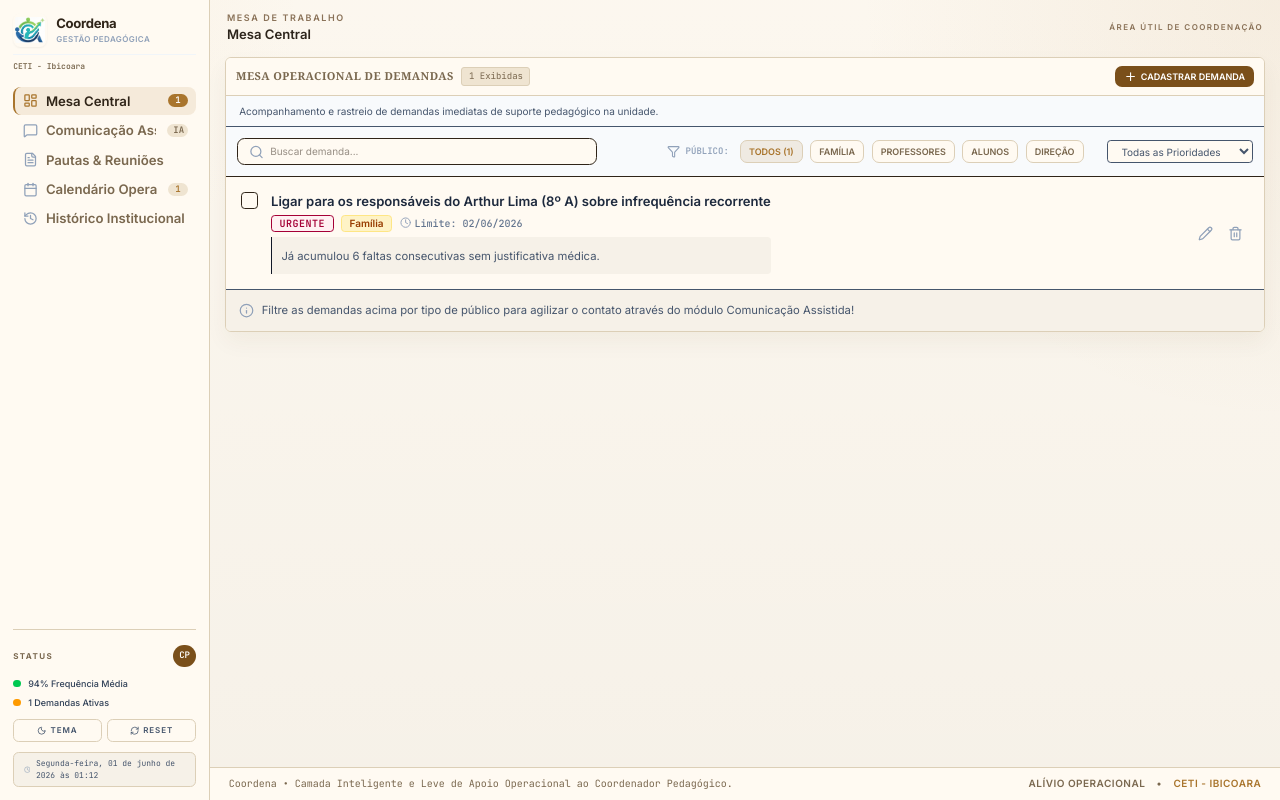
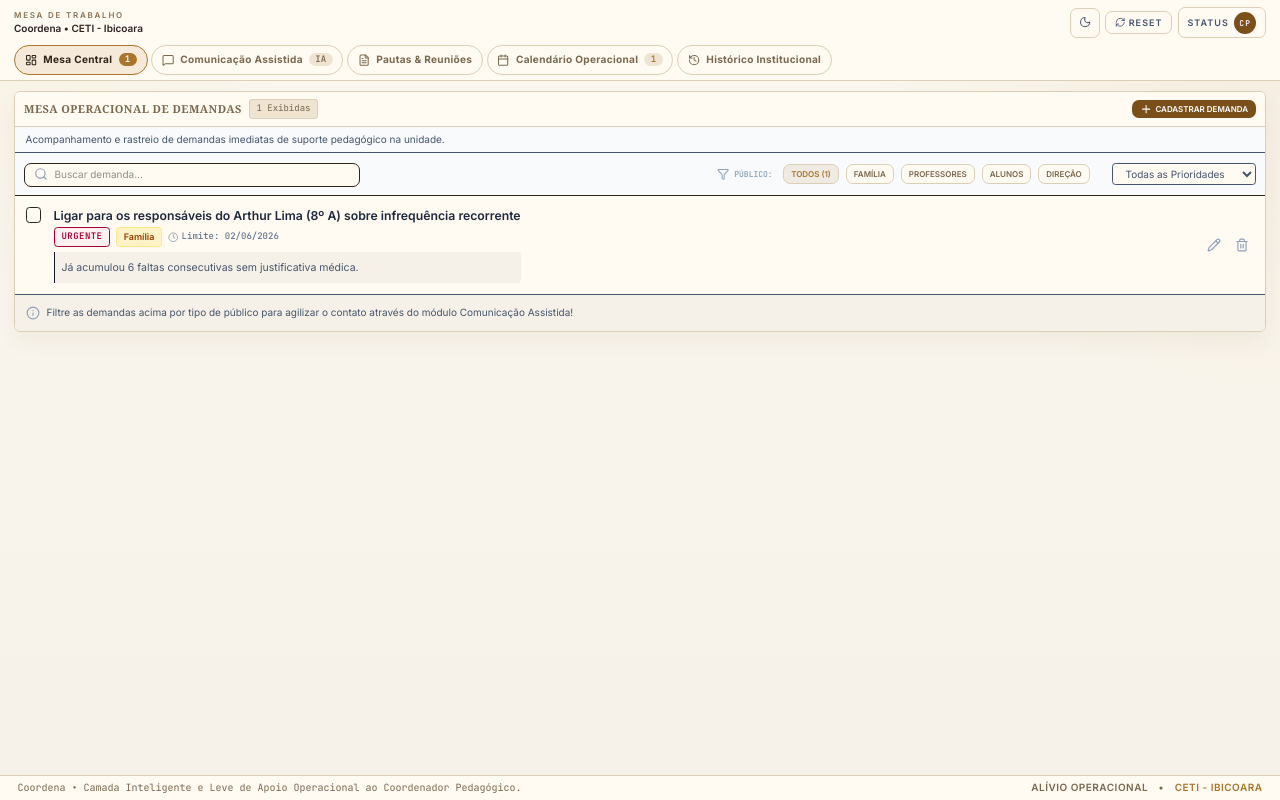
Before and after one commit to ArnaldoAlmeidaBa/coordflow, a React (Vite) app: page / in a window 1280 px wide. Built offline with nearby package versions, Linux system fonts and the light colour scheme.

Commit message:
Compact desktop top nav

```diff
--- a/src/App.tsx
+++ b/src/App.tsx
@@ -254,10 +254,8 @@ export default function App() {
     { id: 'calendario', label: 'Calendário Operacional', icon: CalendarIcon, badge: events.length > 0 ? events.length : null, badgeColor: 'bg-indigo-100 text-indigo-800 font-mono text-[9px]' },
     { id: 'historico', label: 'Histórico Institucional', icon: HistoryIcon, badge: null, badgeColor: '' },
   ] as const;
-  const activeTabLabel = tabItems.find(item => item.id === activeTab)?.label ?? 'Mesa Central';
-
   return (
-    <div className={`min-h-dvh md:min-h-screen md:flex md:flex-row font-sans app-shell ${isDarkMode ? 'theme-dark' : ''}`}>
+    <div className={`min-h-dvh md:min-h-screen md:flex md:flex-col font-sans app-shell ${isDarkMode ? 'theme-dark' : ''}`}>
 
       {/* MOBILE RATIO BAR */}
       <header className="md:hidden bg-white border-b border-[#E5E7EB] px-4 py-3 flex items-center justify-between sticky top-0 z-50">
@@ -269,7 +267,7 @@ export default function App() {
           />
           <div>
             <span className="font-extrabold text-sm text-[#111827] tracking-tight">Coordena</span>
-            <span className="text-[9px] bg-slate-100 text-slate-600 px-1.5 py-0.2 ml-2 border rounded font-mono font-bold uppercase">v1.0</span>
+            <span className="text-[9px] bg-slate-100 text-slate-600 px-1.5 py-[1px] ml-2 border rounded font-mono font-bold uppercase">v1.0</span>
           </div>
         </div>
         <div className="flex items-center space-x-2">
@@ -290,11 +288,84 @@ export default function App() {
         </div>
       </header>
 
+      {/* DESKTOP TOP NAV */}
+      <header className="hidden md:block sticky top-0 z-40 border-b border-[#E5E7EB] bg-white backdrop-blur-sm">
+        <div className="flex items-center justify-between gap-3 px-4 py-2">
+          <div className="min-w-0">
+            <p className="desktop-top-kicker text-[8px] font-semibold uppercase tracking-[0.22em] text-[#8A7258]">Mesa de Trabalho</p>
+            <h1 className="desktop-top-title text-[10px] font-semibold text-[#2C241B] truncate">Coordena • CETI - Ibicoara</h1>
+          </div>
+
+          <div className="flex items-center gap-1.5">
+            <button
+              type="button"
+              onClick={handleToggleTheme}
+              className="flex items-center justify-center w-[30px] h-[30px] rounded-lg border border-[#E5E7EB] text-slate-600 hover:bg-slate-50 transition-colors bg-white"
+              title={isDarkMode ? 'Ativar tema claro' : 'Ativar tema escuro'}
+            >
+              <ThemeToggleIcon className="w-3.5 h-3.5" />
+            </button>
+            <button
+              onClick={handleFullReset}
+              className="flex items-center justify-center gap-1 px-2.5 py-1 rounded-lg border border-[#E5E7EB] text-slate-600 hover:text-[#111827] hover:bg-slate-50 text-[9px] font-semibold uppercase tracking-[0.12em] transition-all bg-white"
+            >
+              <RefreshCw className="w-3 h-3" />
+              <span>Reset</span>
+            </button>
+
+            <details className="top-nav-status group relative">
+              <summary className="list-none cursor-pointer flex items-center gap-1.5 px-2.5 py-1 rounded-lg border border-[#E5E7EB] bg-white text-slate-600 hover:text-[#111827] hover:bg-slate-50 text-[9px] font-semibold uppercase tracking-[0.12em] transition-all">
+                <span>Status</span>
+                <span className="w-[22px] h-[22px] rounded-full bg-[#111827] text-white flex items-center justify-center text-[8px] font-bold font-mono" title="arnaldodealmeida@gmail.com">
+                  CP
+                </span>
+              </summary>
+              <div className="absolute right-0 mt-2 w-56 rounded-xl border border-[#E5E7EB] bg-[color:var(--app-surface)] shadow-lg p-2.5 space-y-1.5">
+                <div className="flex items-center justify-between gap-2">
+                  <span className="text-[8px] text-[#6B7280] uppercase tracking-[0.18em] font-bold">Status</span>
+                  <span className="text-[8px] text-[#6B7280] font-mono">{clockString}</span>
+                </div>
+                <div className="flex items-center gap-2">
+                  <span className="w-2 h-2 rounded-full bg-green-500"></span>
+                  <span className="text-[9px] font-medium text-slate-700">94% Frequência Média</span>
+                </div>
+                <div className="flex items-center gap-2">
+                  <span className={`w-2 h-2 rounded-full ${pendingActiveCount > 0 ? 'bg-amber-500 animate-pulse' : 'bg-slate-300'}`}></span>
+                  <span className="text-[9px] font-medium text-slate-700">{pendingActiveCount} Demandas Ativas</span>
+                </div>
+              </div>
+            </details>
+          </div>
+        </div>
+
+        <nav className="px-4 pb-1.5 flex items-center gap-1 overflow-x-auto">
+          {tabItems.map(item => {
+            const Icon = item.icon;
+            const isActive = activeTab === item.id;
+            return (
+              <button
+                key={item.id}
+                id={`tab-${item.id}-button`}
+                onClick={() => setActiveTab(item.id as any)}
+                className={`top-nav-tab ${isActive ? 'top-nav-tab-active' : ''}`}
+              >
+                <Icon className="w-3.5 h-3.5" />
+                <span>{item.label}</span>
+                {item.badge !== null && (
+                  <span className={`sidebar-nav-item-badge ${isActive ? 'sidebar-nav-item-badge-active' : item.badgeColor}`}>
+                    {item.badge}
+                  </span>
+                )}
+              </button>
+            );
+          })}
+        </nav>
+      </header>
+
       {/* COMPANION SIDEBAR */}
       <aside className={`
-        w-52 xl:w-56 bg-white border-r border-[#E5E7EB] p-3 xl:p-3.5 transition-transform duration-300
+        w-48 xl:w-52 bg-white border-r border-[#E5E7EB] p-2.5 xl:p-3 transition-transform duration-300 md:hidden
         ${isMobileMenuOpen ? 'fixed inset-y-0 left-0 z-40 flex flex-col' : 'hidden'}
-        md:sticky md:top-0 md:z-auto md:flex md:h-screen md:flex-col
       `}>
         {/* LOGO AREA */}
         <div className="mb-4 select-none">
@@ -309,7 +380,7 @@ export default function App() {
               <p className="text-[8px] text-slate-400 font-semibold tracking-wider uppercase mt-0.5">Gestão Pedagógica</p>
             </div>
           </div>
-          <p className="text-[8px] text-[#6B7280] mt-2 font-semibold font-mono border-t border-slate-100 pt-1.25">
+          <p className="text-[8px] text-[#6B7280] mt-2 font-semibold font-mono border-t border-slate-100 pt-[5px]">
             <span>CETI - Ibicoara</span>
           </p>
         </div>
@@ -371,7 +442,7 @@ export default function App() {
             <button
               type="button"
               onClick={handleToggleTheme}
-              className="flex items-center justify-center space-x-1 px-2 py-1.25 border border-[#E5E7EB] hover:border-slate-400 rounded-md text-slate-600 hover:text-[#111827] text-[8px] font-semibold uppercase tracking-[0.11em] transition-all bg-white"
+              className="flex items-center justify-center space-x-1 px-2 py-[5px] border border-[#E5E7EB] hover:border-slate-400 rounded-md text-slate-600 hover:text-[#111827] text-[8px] font-semibold uppercase tracking-[0.11em] transition-all bg-white"
               title={isDarkMode ? 'Alternar para tema claro' : 'Alternar para tema escuro'}
             >
               <ThemeToggleIcon className="w-2.5 h-2.5" />
@@ -380,14 +451,14 @@ export default function App() {
 
             <button
               onClick={handleFullReset}
-              className="flex items-center justify-center space-x-1 px-2 py-1.25 border border-[#E5E7EB] hover:border-slate-400 rounded-md text-slate-600 hover:text-[#111827] text-[8px] font-semibold uppercase tracking-[0.11em] transition-all bg-white"
+              className="flex items-center justify-center space-x-1 px-2 py-[5px] border border-[#E5E7EB] hover:border-slate-400 rounded-md text-slate-600 hover:text-[#111827] text-[8px] font-semibold uppercase tracking-[0.11em] transition-all bg-white"
             >
               <RefreshCw className="w-2.5 h-2.5" />
               <span>Reset</span>
             </button>
           </div>
 
-          <div className="flex items-center space-x-1.5 text-slate-600 text-[8px] font-mono bg-[#F9FAFB] border border-[#E5E7EB] px-2.5 py-1.25 rounded-md">
+          <div className="flex items-center space-x-1.5 text-slate-600 text-[8px] font-mono bg-[#F9FAFB] border border-[#E5E7EB] px-2.5 py-[5px] rounded-md">
             <Clock className="w-2.5 h-2.5 text-slate-400" />
             <span>{clockString}</span>
           </div>
@@ -407,16 +478,7 @@ export default function App() {
 
 
         {/* CORE SCROLLABLE CONTAINER */}
-        <main className="p-3 pb-3.5 md:flex-1 md:min-h-0 md:px-4 md:pt-2.5 md:pb-4 overflow-visible md:overflow-y-auto space-y-3 md:space-y-3">
-          <div className="hidden md:flex items-center justify-between gap-3 px-0.5 py-0.5">
-            <div className="min-w-0">
-              <p className="text-[9px] font-semibold uppercase tracking-[0.18em] text-[#8A7258]">Mesa de Trabalho</p>
-              <h2 className="text-sm font-semibold text-[#2C241B] truncate">{activeTabLabel}</h2>
-            </div>
-            <p className="text-[8px] font-semibold uppercase tracking-[0.18em] text-[#8A7258] text-right">
-              Área Útil de Coordenação
-            </p>
-          </div>
+        <main className="p-2.5 pb-3 md:flex-1 md:min-h-0 md:px-4 md:pt-3 md:pb-3.5 overflow-visible md:overflow-y-auto space-y-2.5 md:space-y-2.5">
 
           {activeTab === 'mesa' && (
             <MesaCentral
@@ -466,8 +528,8 @@ export default function App() {
         </main>
 
         {/* FOOTER BAR */}
-        <footer className="bg-white border-t border-[#E5E7EB] py-2 md:py-2.5 text-slate-500 text-xs px-4 md:px-5">
-          <div className="text-center flex flex-col sm:flex-row items-center justify-between gap-3">
+        <footer className="bg-white border-t border-[#E5E7EB] py-[5px] md:py-1.5 text-slate-500 text-xs px-4 md:px-5">
+          <div className="text-center flex flex-col sm:flex-row items-center justify-between gap-2.5">
             <p className="font-mono text-[10px] text-[#6B7280]">
               Coordena • Camada Inteligente e Leve de Apoio Operacional ao Coordenador Pedagógico.
             </p>
--- a/src/components/MesaCentral.tsx
+++ b/src/components/MesaCentral.tsx
@@ -144,11 +144,11 @@ export default function MesaCentral({
   };
 
   return (
-    <div className="space-y-3.5 md:space-y-4">
+    <div className="space-y-2.5 md:space-y-3">
       {/* Main Panel Content split into actions + list */}
       <div className="tech-card">
         {/* Header controller */}
-        <div className="tech-card-header bg-white px-3.5 py-2.5 [&_.tech-card-title]:text-[10px] [&_.tech-card-title]:tracking-[0.025em] [&_.tech-badge]:text-[8px] [&_.tech-btn-primary]:px-3.5 [&_.tech-btn-primary]:py-1.25 [&_.tech-btn-primary]:text-[9px]">
+        <div className="tech-card-header bg-white px-3 py-2 [&_.tech-card-title]:text-[10px] [&_.tech-card-title]:tracking-[0.025em] [&_.tech-badge]:text-[8px] [&_.tech-btn-primary]:px-3 [&_.tech-btn-primary]:py-1 [&_.tech-btn-primary]:text-[8px]">
           <div className="flex items-center space-x-2">
             <span className="tech-card-title">Mesa Operacional de Demandas</span>
             <span className="tech-badge">{filteredTasks.length} Exibidas</span>
@@ -164,14 +164,14 @@ export default function MesaCentral({
         </div>
 
         {/* Action subtitle banner */}
-        <div className="px-3.5 py-2 bg-slate-50 border-b border-slate-150 text-[10px] text-slate-600 font-sans">
+        <div className="px-3 py-1.5 bg-slate-50 border-b border-slate-150 text-[10px] text-slate-600 font-sans">
           Acompanhamento e rastreio de demandas imediatas de suporte pedagógico na unidade.
         </div>
 
         {/* Collapsible Action Add-Form Widget */}
         {isFormOpen && (
-          <form id="new-task-form" onSubmit={handleSubmit} className="p-4 bg-[#F9FAFB] border-b border-slate-200 space-y-3.5">
-            <div className="grid grid-cols-1 md:grid-cols-2 gap-4">
+          <form id="new-task-form" onSubmit={handleSubmit} className="p-3 bg-[#F9FAFB] border-b border-slate-200 space-y-3">
+            <div className="grid grid-cols-1 md:grid-cols-2 gap-3">
               <div className="space-y-1.5">
                 <label className="text-xs font-bold text-slate-600 uppercase tracking-wider">O que precisa ser feito? *</label>
                 <input
@@ -184,7 +184,7 @@ export default function MesaCentral({
                 />
               </div>
 
-              <div className="grid grid-cols-2 gap-3">
+              <div className="grid grid-cols-2 gap-2.5">
                 <div className="space-y-1.5">
                   <label className="text-xs font-bold text-slate-600 uppercase tracking-wider">Prazo / Limite</label>
                   <input
@@ -210,7 +210,7 @@ export default function MesaCentral({
               </div>
             </div>
 
-            <div className="grid grid-cols-1 md:grid-cols-3 gap-4">
+            <div className="grid grid-cols-1 md:grid-cols-3 gap-3">
               <div className="space-y-1.5 md:col-span-1">
                 <label className="text-xs font-bold text-slate-600 uppercase tracking-wider">Categoria Aplicável</label>
                 <select
@@ -239,7 +239,7 @@ export default function MesaCentral({
               </div>
             </div>
 
-            <div className="flex justify-end space-x-2 pt-2 border-t border-slate-200">
+            <div className="flex justify-end space-x-2 pt-1.5 border-t border-slate-200">
               <button
                 type="button"
                 onClick={() => setIsFormOpen(false)}
@@ -258,7 +258,7 @@ export default function MesaCentral({
         )}
 
         {/* Filters and search controller */}
-        <div className="p-3 border-b border-light flex flex-col xl:flex-row xl:items-center xl:justify-between gap-2.5 bg-slate-50 [&_.tech-btn-pill]:px-2.5 [&_.tech-btn-pill]:py-1.25 [&_.tech-btn-pill]:text-[9px]">
+        <div className="p-2.5 border-b border-light flex flex-col xl:flex-row xl:items-center xl:justify-between gap-2 bg-slate-50 [&_.tech-btn-pill]:px-2 [&_.tech-btn-pill]:py-1 [&_.tech-btn-pill]:text-[8px]">
           {/* Quick search input */}
           <div className="relative flex-1 max-w-sm">
             <Search className="w-4 h-4 text-slate-400 absolute left-3 top-1/2 -translate-y-1/2" />
@@ -267,13 +267,13 @@ export default function MesaCentral({
               value={searchTerm}
               onChange={(e) => setSearchTerm(e.target.value)}
               placeholder="Buscar demanda..."
-              className="w-full pl-8.5 pr-3 py-1.25 bg-white border border-slate-250 rounded-lg text-[10px] font-sans text-slate-850 focus:outline-hidden"
+              className="w-full pl-8.5 pr-3 py-1 bg-white border border-slate-250 rounded-lg text-[10px] font-sans text-slate-850 focus:outline-hidden"
             />
           </div>
 
           {/* Filtering buttons */}
           <div className="flex flex-wrap items-center gap-2">
-            <div className="flex items-center space-x-1.5 text-[9px] font-mono text-slate-400 font-bold uppercase mr-1">
+            <div className="flex items-center space-x-1.5 text-[8px] font-mono text-slate-400 font-bold uppercase mr-1">
               <Filter className="w-3.5 h-3.5 text-slate-400" />
               <span>Público:</span>
             </div>
@@ -319,7 +319,7 @@ export default function MesaCentral({
             <select
               value={selectedPriority}
               onChange={(e) => setSelectedPriority(e.target.value)}
-              className="px-2.5 py-1 text-[10px] bg-white text-slate-600 border border-slate-250 rounded focus:outline-hidden"
+              className="px-2.5 py-[3px] text-[10px] bg-white text-slate-600 border border-slate-250 rounded focus:outline-hidden"
             >
               <option value="todos">Todas as Prioridades</option>
               <option value="alta">Apenas Alta / Urgente</option>
@@ -332,7 +332,7 @@ export default function MesaCentral({
         {/* Task List table/grid */}
         <div className="divide-y divide-slate-100 bg-white">
           {filteredTasks.length === 0 ? (
-            <div className="p-10 text-center space-y-2">
+            <div className="p-8 text-center space-y-2">
               <div className="w-10 h-10 bg-slate-50 text-slate-400 rounded-full flex items-center justify-center mx-auto mb-2 border border-slate-200">
                 <Check className="w-3.5 h-3.5" />
               </div>
@@ -344,7 +344,7 @@ export default function MesaCentral({
               <div
                 key={task.id}
                 id={`task-item-${task.id}`}
-                className={`p-4 flex items-start sm:items-center justify-between gap-4 transition-all hover:bg-slate-55/40 ${
+                className={`p-3 flex items-start sm:items-center justify-between gap-3 transition-all hover:bg-slate-55/40 ${
                   task.status === 'concluido' ? 'opacity-65 bg-slate-50/40' : ''
                 }`}
               >
@@ -361,16 +361,16 @@ export default function MesaCentral({
                     {task.status === 'concluido' && <Check className="w-3 h-3" />}
                   </button>
 
-                  <div className="space-y-1">
+                  <div className="space-y-[3px]">
                     {editingTaskId === task.id ? (
-                      <div className="space-y-2 w-full">
+                      <div className="space-y-1.5 w-full">
                         <input
                           type="text"
                           value={editTitle}
                           onChange={(e) => setEditTitle(e.target.value)}
                           className="w-full px-2.5 py-1.5 border border-slate-300 rounded text-xs text-slate-800"
                         />
-                        <div className="grid grid-cols-1 md:grid-cols-3 gap-2">
+                        <div className="grid grid-cols-1 md:grid-cols-3 gap-1.5">
                           <select
                             value={editPriority}
                             onChange={(e) => setEditPriority(e.target.value as PendingTask['priority'])}
@@ -404,7 +404,7 @@ export default function MesaCentral({
                           value={editNotes}
                           onChange={(e) => setEditNotes(e.target.value)}
                           placeholder="Observações"
-                          className="w-full px-2.5 py-1.5 border border-slate-300 rounded text-xs text-slate-800"
+                          className="w-full px-2.5 py-[5px] border border-slate-300 rounded text-xs text-slate-800"
                         />
                       </div>
                     ) : (
@@ -417,9 +417,9 @@ export default function MesaCentral({
 
                     {/* Meta info block */}
                     {editingTaskId !== task.id && (
-                    <div className="flex flex-wrap items-center gap-2">
+                    <div className="flex flex-wrap items-center gap-1.5">
                       {/* Priority Tag */}
-                      <span className={`text-[10px] font-bold font-mono px-2 py-0.2 rounded border uppercase tracking-wider ${
+                      <span className={`text-[9px] font-bold font-mono px-2 py-[2px] rounded border uppercase tracking-wider ${
                         task.priority === 'alta'
                           ? 'bg-rose-50 text-rose-800 border-rose-150'
                           : task.priority === 'media'
@@ -430,12 +430,12 @@ export default function MesaCentral({
                       </span>
 
                       {/* Stakeholder Category Tag */}
-                      <span className={`text-[10px] font-semibold px-2 py-0.2 border rounded ${getCategoryBadgeStyle(task.category)}`}>
+                      <span className={`text-[9px] font-semibold px-2 py-[2px] border rounded ${getCategoryBadgeStyle(task.category)}`}>
                         {getCategoryLabel(task.category)}
                       </span>
 
                       {/* Deadline label */}
-                      <span className="text-[10px] text-slate-500 flex items-center font-mono font-medium">
+                      <span className="text-[9px] text-slate-500 flex items-center font-mono font-medium">
                         <Clock className="w-3 h-3 mr-1 text-slate-400" />
                         Limite: {task.deadline.split('-').reverse().join('/')}
                       </span>
@@ -444,7 +444,7 @@ export default function MesaCentral({
 
                     {/* Task notes if present */}
                     {editingTaskId !== task.id && task.notes && (
-                      <p className={`text-xs p-2.5 bg-[#F9FAFB] border-l border-[#111827] mt-1.5 rounded-r font-sans leading-relaxed ${
+                      <p className={`text-xs p-2 bg-[#F9FAFB] border-l border-[#111827] mt-[5px] rounded-r font-sans leading-relaxed ${
                         task.status === 'concluido' ? 'text-slate-400 border-slate-300' : 'text-slate-600'
                       }`}>
                         {task.notes}
@@ -503,7 +503,7 @@ export default function MesaCentral({
         </div>
 
         {/* Quick reminder help footer */}
-        <div className="p-3.5 bg-[#F9FAFB] border-t border-slate-150 flex items-center space-x-2 text-xs text-slate-600 font-sans">
+        <div className="p-3 bg-[#F9FAFB] border-t border-slate-150 flex items-center space-x-2 text-[10px] text-slate-600 font-sans">
           <Info className="w-4 h-4 text-slate-400 flex-shrink-0" />
           <span>Filtre as demandas acima por tipo de público para agilizar o contato através do módulo Comunicação Assistida!</span>
         </div>
--- a/src/index.css
+++ b/src/index.css
@@ -52,13 +52,13 @@ html {
 
 @media (min-width: 1280px) {
   html {
-    font-size: 15px;
+    font-size: 14px;
   }
 }
 
 @media (min-width: 1536px) {
   html {
-    font-size: 14px;
+    font-size: 13px;
   }
 }
 
@@ -97,7 +97,7 @@ html {
 }
 
 .tech-card-header {
-  padding: 8px 10px;
+  padding: 7px 9px;
   border-bottom: 1px solid var(--app-border);
   display: flex;
   justify-content: space-between;
@@ -118,7 +118,7 @@ html {
 .tech-data-row {
   display: grid;
   grid-template-columns: 24px 1fr auto;
-  padding: 8px 10px;
+  padding: 7px 9px;
   border-bottom: 1px solid var(--app-border);
   align-items: center;
   cursor: pointer;
@@ -138,10 +138,10 @@ html {
 }
 
 .tech-btn-pill {
-  padding: 4px 8px;
+  padding: 3px 7px;
   border-radius: 7px;
   border: 1px solid var(--app-border);
-  font-size: 9px;
+  font-size: 8px;
   text-transform: uppercase;
   font-weight: 600;
   cursor: pointer;
@@ -157,10 +157,10 @@ html {
 }
 
 .tech-btn-primary {
-  padding: 4px 9px;
+  padding: 3px 8px;
   border-radius: 7px;
   border: none;
-  font-size: 9px;
+  font-size: 8px;
   text-transform: uppercase;
   font-weight: 600;
   cursor: pointer;
@@ -179,11 +179,11 @@ html {
   align-items: center;
   justify-content: space-between;
   gap: 0.75rem;
-  padding: 0.42rem 0.55rem;
+  padding: 0.34rem 0.5rem;
   border-left: 2px solid transparent;
   border-radius: 8px;
   color: var(--app-text-muted);
-  font-size: 0.88rem;
+  font-size: 0.83rem;
   font-weight: 600;
   transition: background-color 0.16s ease, color 0.16s ease, border-color 0.16s ease;
 }
@@ -202,7 +202,7 @@ html {
 .sidebar-nav-item-label {
   display: flex;
   align-items: center;
-  gap: 0.5rem;
+  gap: 0.45rem;
   min-width: 0;
   line-height: 1.1;
   flex: 1 1 auto;
@@ -231,6 +231,42 @@ html {
 .sidebar-nav-item-badge-active {
   background: var(--app-accent);
   color: #ffffff;
+}
+
+.top-nav-tab {
+  display: inline-flex;
+  align-items: center;
+  gap: 0.45rem;
+  white-space: nowrap;
+  padding: 0.45rem 0.7rem;
+  border-radius: 999px;
+  border: 1px solid var(--app-border);
+  background: var(--app-surface);
+  color: var(--app-text-muted);
+  font-size: 0.72rem;
+  font-weight: 700;
+  letter-spacing: 0.03em;
+  transition: background-color 0.16s ease, color 0.16s ease, border-color 0.16s ease, transform 0.16s ease;
+}
+
+.top-nav-tab:hover {
+  background: var(--app-surface-hover);
+  color: var(--app-text);
+  border-color: var(--app-border-strong);
+}
+
+.top-nav-tab-active {
+  background: var(--app-accent-soft);
+  color: var(--app-text);
+  border-color: var(--app-accent);
+}
+
+.top-nav-status summary::-webkit-details-marker {
+  display: none;
+}
+
+.top-nav-status summary {
+  list-style: none;
 }
 
 .bg-white {
@@ -375,6 +411,11 @@ html {
   color: var(--app-text-soft) !important;
 }
 
+.theme-dark .desktop-top-kicker,
+.theme-dark .desktop-top-title {
+  color: #ffffff !important;
+}
+
 .theme-dark .hover\:bg-\[\#F9FAFB\]:hover,
 .theme-dark .hover\:bg-slate-50:hover,
 .theme-dark .hover\:bg-slate-100:hover {
```
Also changed, not shown: src/components/Calendario.tsx (+13 -13 lines), src/components/ComunicacaoAssistida.tsx (+24 -24 lines), src/components/Reunioes.tsx (+93 -93 lines).
